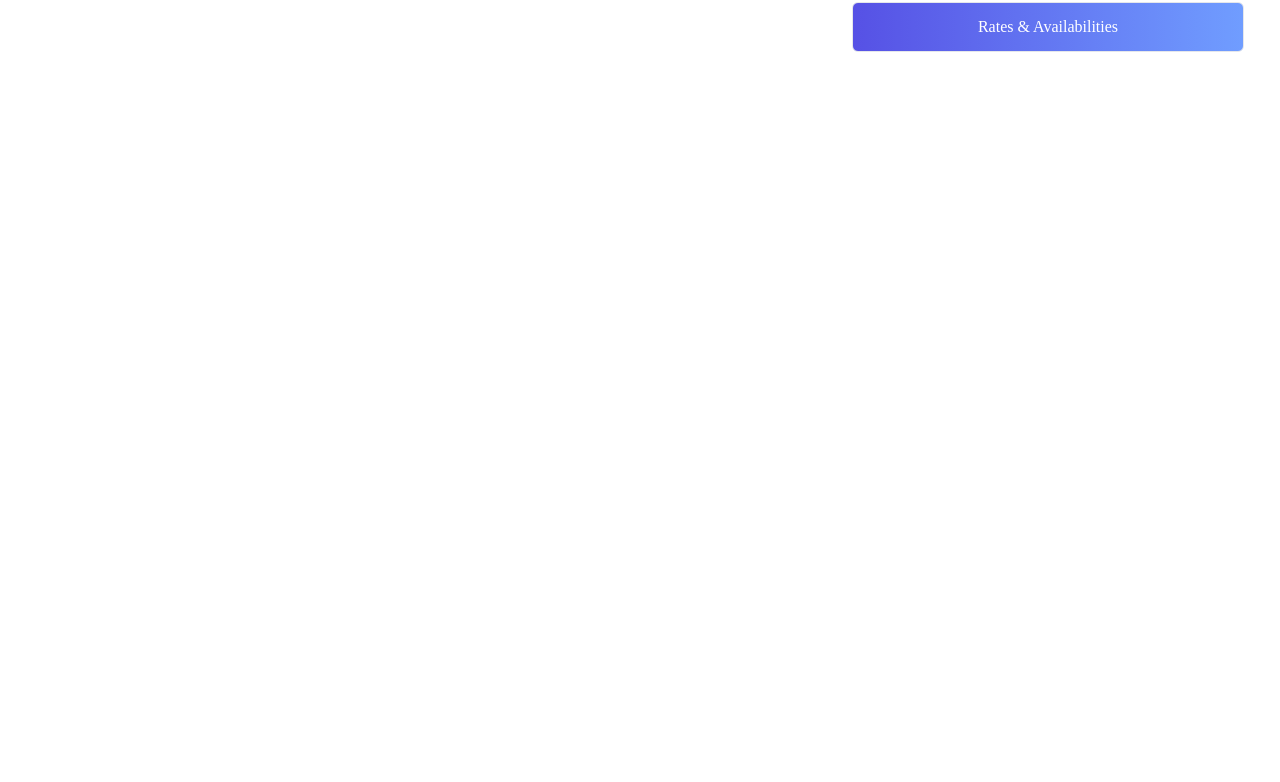
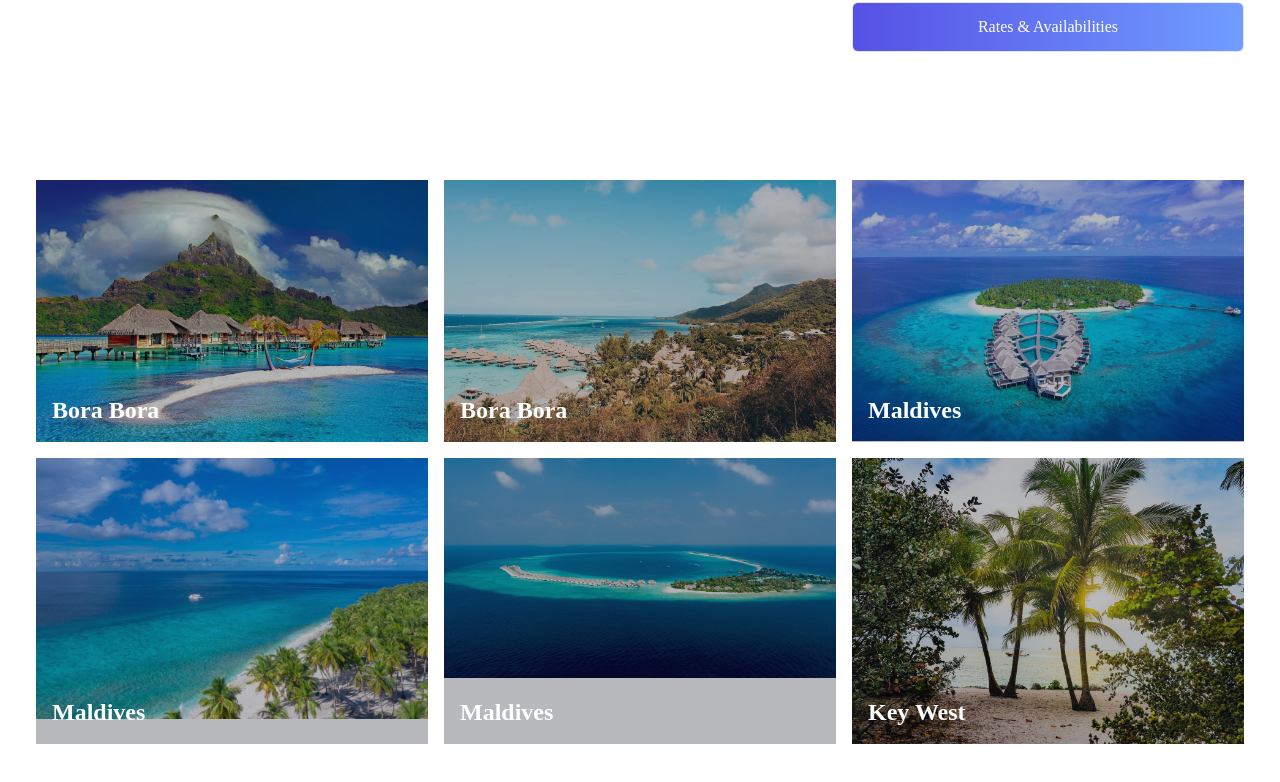
Before and after one commit to jackal7819/Golden-Sand, a React (Create React App) app: page / in a window 1280 px wide. Shown: the part 1972-2754 px from the top of the page. Before the commit the page ends 2088 px from the top, so only its background shows below. Built offline with nearby package versions, Linux system fonts and the light colour scheme; the HTML template or start-up script is replaced by a standard one.

Commit message:
create Selects

```diff
--- a/src/App.js
+++ b/src/App.js
@@ -3,6 +3,7 @@
 import Hero from './components/Hero';
 import Destinations from './components/Destinations';
 import Search from './components/Search';
+import Selects from './components/Selects';
 
 function App() {
 	return (
@@ -11,6 +12,7 @@
 			<Hero />
 			<Destinations />
 			<Search />
+			<Selects />
 		</div>
 	);
 }
--- /dev/null
+++ b/src/components/Selects.jsx
@@ -0,0 +1,53 @@
+import React from 'react';
+
+import BoraBora from '../assets/borabora.jpg';
+import BoraBora2 from '../assets/borabora2.jpg';
+import Maldives from '../assets/maldives.jpg';
+import Maldives2 from '../assets/maldives2.jpg';
+import Maldives3 from '../assets/maldives3.jpg';
+import KeyWest from '../assets/keywest.jpg';
+
+const Selects = () => {
+    return (
+        <div className='max-w-[1240px] mx-auto px-4 py-16 grid sm:grid-cols-2 lg:grid-cols-3 gap-4'>
+            <div className='relative'>
+                <img src={BoraBora} alt="Maldives" />
+                <div className='bg-gray-900/30 absolute top-0 w-full h-full'>
+                    <p className='left-4 bottom-4 text-2xl font-bold text-white absolute'>Bora Bora</p>
+                </div>
+            </div>
+            <div className='relative'>
+                <img src={BoraBora2} alt="Maldives" />
+                <div className='bg-gray-900/30 absolute top-0 w-full h-full'>
+                    <p className='left-4 bottom-4 text-2xl font-bold text-white absolute'>Bora Bora</p>
+                </div>
+            </div>
+            <div className='relative'>
+                <img src={Maldives} alt="Maldives" />
+                <div className='bg-gray-900/30 absolute top-0 w-full h-full'>
+                    <p className='left-4 bottom-4 text-2xl font-bold text-white absolute'>Maldives</p>
+                </div>
+            </div>
+            <div className='relative'>
+                <img src={Maldives2} alt="Maldives" />
+                <div className='bg-gray-900/30 absolute top-0 w-full h-full'>
+                    <p className='left-4 bottom-4 text-2xl font-bold text-white absolute'>Maldives</p>
+                </div>
+            </div>
+            <div className='relative'>
+                <img src={Maldives3} alt="Maldives" />
+                <div className='bg-gray-900/30 absolute top-0 w-full h-full'>
+                    <p className='left-4 bottom-4 text-2xl font-bold text-white absolute'>Maldives</p>
+                </div>
+            </div>
+            <div className='relative'>
+                <img src={KeyWest} alt="Maldives" />
+                <div className='bg-gray-900/30 absolute top-0 w-full h-full'>
+                    <p className='left-4 bottom-4 text-2xl font-bold text-white absolute'>Key West</p>
+                </div>
+            </div>
+        </div>
+    )
+};
+
+export default Selects;
```
